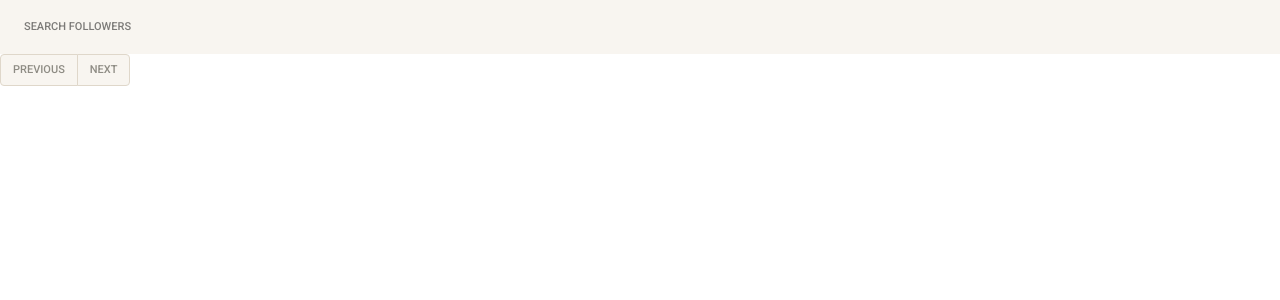
After one commit to alexandervishnivetskiy/Twitter-App, a Symfony app: template web/templates/test.html.twig in a window 1280 px wide. The commit adds this page. Shown: the top 300 px of the page. Run offline with Twig, Linux system fonts and the light colour scheme; the template is opened without the code that fills it, so the values that code supplies are empty; some libraries are stand-ins or nearby versions.

Commit message:
minor fixes

```diff
--- a/web/src/Controller/TwitterController.php
+++ b/web/src/Controller/TwitterController.php
@@ -36,11 +36,11 @@ class TwitterController extends Controller
 
         if ($form->isSubmitted() && $form->isValid()) {
             $userName = $form->getData()['user'];
-            $followersColletion = $connection->get('followers/list', ['screen_name' => $userName, 'count' => 25]);
-            if (isset($followersColletion->errors)) {
+            $followersCollection = $connection->get('followers/list', ['screen_name' => $userName, 'count' => 100]);
+            if (isset($followersCollection->errors)) {
                 $followers_array = [];
             } else {
-                $followers = $followersColletion->users;
+                $followers = $followersCollection->users;
                 $followers_array = [];
                 foreach ($followers as $follower) {
                     $followers_array[] = $follower->screen_name;
--- a/web/templates/followers.html.twig
+++ b/web/templates/followers.html.twig
@@ -7,7 +7,7 @@
             <div class="col-4 mx-auto">
                 <ul class="list-group">
                     <div class="my-3">
-                        <h2>Followers of {{ user }}: </h2>
+                        <h2>First 100 followers of {{ user }}: </h2>
                     </div>
                     {% for follower in followers %}
                         <li class="list-group-item">{{ follower }}</li>
@@ -20,8 +20,7 @@
             <div class="col-8 mx-auto">
                 <div class="my-3">
                     <h2 class="text-center"> No followers found for <span
-                                class="text-danger font-italic">{{ user }}</span>. Please, check
-                        user name and try again
+                                class="text-danger font-italic">{{ user }}</span>.
                     </h2>
                 </div>
             </div>
--- /dev/null
+++ b/web/templates/test.html.twig
@@ -0,0 +1,14 @@
+{% extends 'base.html.twig' %}
+
+{% block body %}
+    <nav aria-label="Page navigation example">
+        <ul class="pagination">
+            <li class="page-item"><a class="page-link" href="#">Previous</a></li>
+            {% for page in pages %}
+                <li class="page-item"><a class="page-link" href="#">{{ page }}</a></li>
+            {% endfor %}
+            <li class="page-item"><a class="page-link" href="#">Next</a></li>
+        </ul>
+    </nav>
+
+{% endblock %}
```
